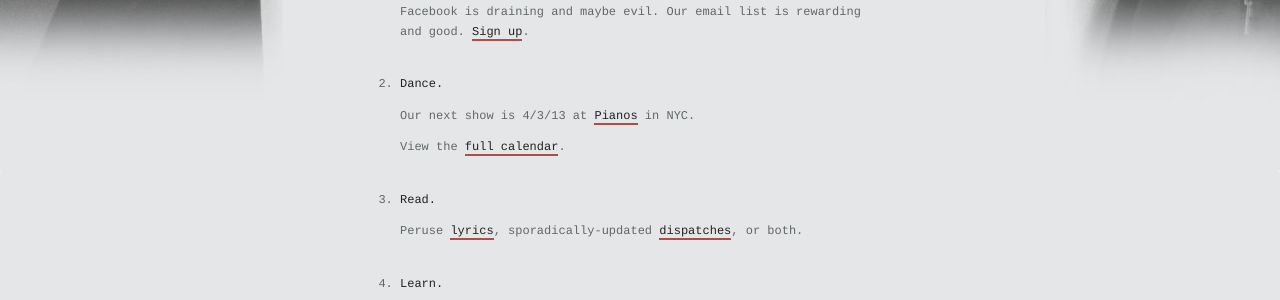
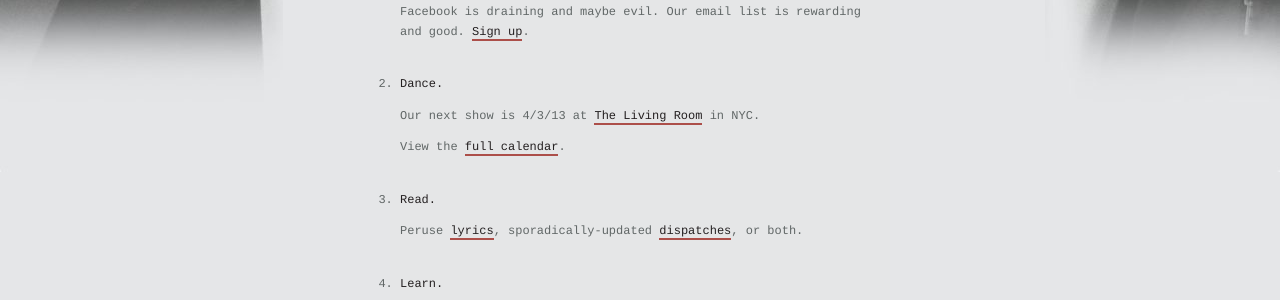
Before and after one commit to chrisfrank/chrisfrank.github.com, a Jekyll site: the page built from index.md, in a window 1280 px wide. Shown: the part 622-922 px from the top of the page. Built offline with Jekyll 4.4.1, drawn with Linux system fonts in a browser that asks for light colours; nearby versions of some CDN libraries.

Commit message:
no longer playing at pianos

```diff
--- a/index.md
+++ b/index.md
@@ -14,7 +14,7 @@ layout: home
 
 3. ## Dance.
     Our next show is
-    4/3/13 at [Pianos](http://www.pianosnyc.com) in NYC.
+    4/3/13 at [The Living Room](http://www.livingroomny.com) in NYC.
 
     View the [full calendar](/gigs).
 
```
Also changed, not shown: gigs/index.md (+1 -1 lines).
